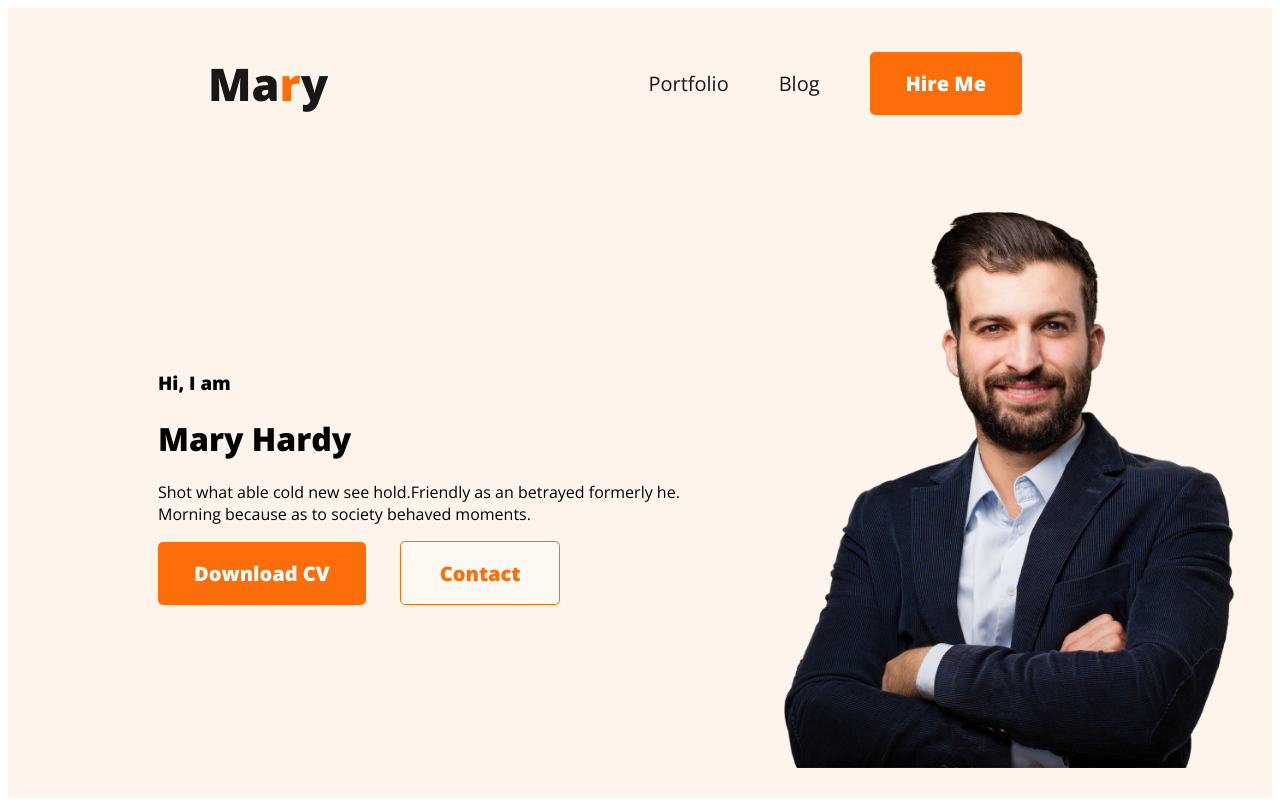
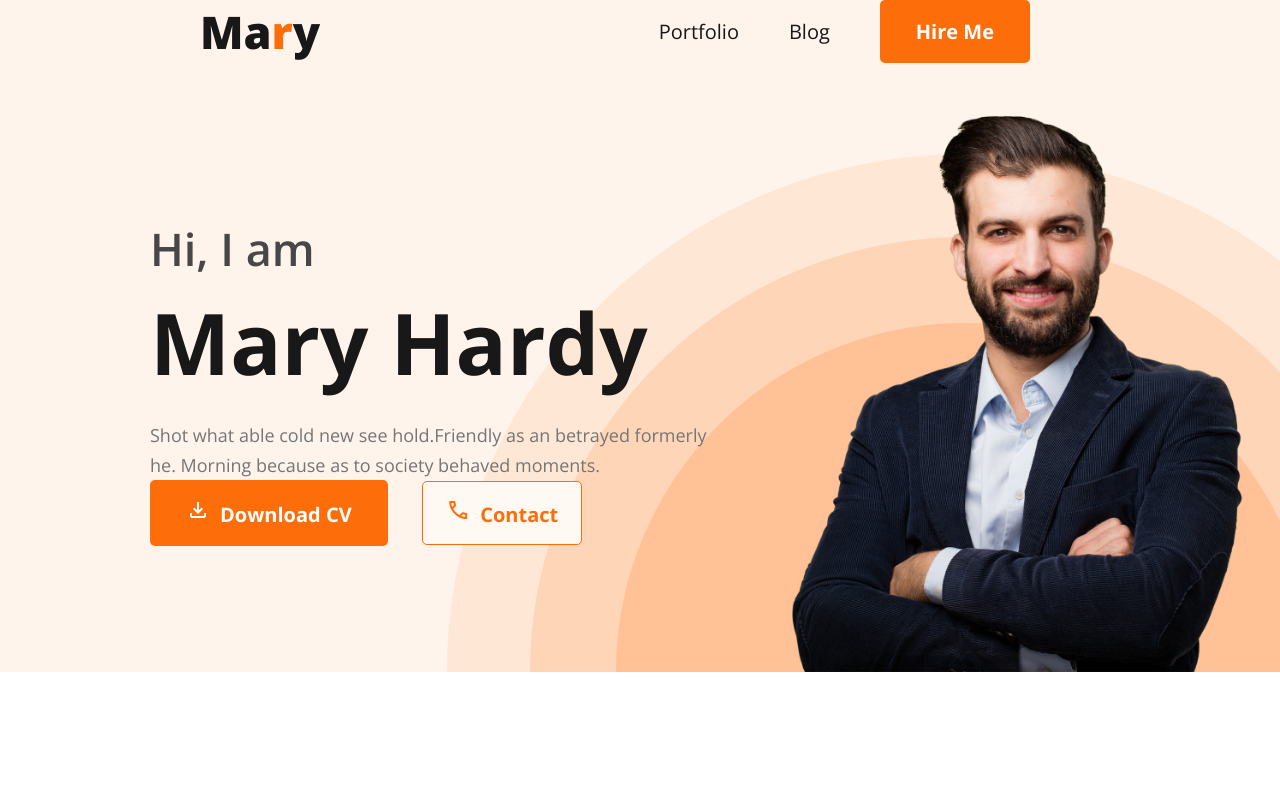
Before and after one commit to Nahid-Mahmud/demo-web-developer-portfolio, a plain HTML site: page index.html in a window 1280 px wide. Drawn offline with nearby package versions, Linux system fonts and the light colour scheme.

Commit message:
banner section - added images ons styles

```diff
--- a/index.html
+++ b/index.html
@@ -8,8 +8,13 @@
     <link rel="preconnect" href="https://fonts.googleapis.com" />
     <link rel="preconnect" href="https://fonts.gstatic.com" crossorigin />
     <link
-      href="https://fonts.googleapis.com/css2?family=Open+Sans:wght@400;800&display=swap"
+      href="https://fonts.googleapis.com/css2?family=Open+Sans:wght@400;600;700;800&display=swap"
       rel="stylesheet"
+    />
+    <!-- icons -->
+    <link
+      rel="stylesheet"
+      href="https://fonts.googleapis.com/css2?family=Material+Symbols+Outlined:opsz,wght,FILL,GRAD@48,400,0,0"
     />
   </head>
   <body>
@@ -25,13 +30,18 @@
       <div class="banner">
         <div class="banner-content">
           <h3 class="banner-h3">Hi, I am</h3>
-          <h1>Mary Hardy</h1>
-          <p class="banner-para">
+          <h1 class="banner-title">Mary Hardy</h1>
+          <p class="banner-description">
             Shot what able cold new see hold.Friendly as an betrayed formerly
             he. Morning because as to society behaved moments.
           </p>
-          <button class="btn">Download CV</button>
-          <button class="btn-contact">Contact</button>
+          <button class="btn">
+            <span class="material-symbols-outlined icons"> download </span
+            >Download CV
+          </button>
+          <button class="btn-contact">
+            <span class="material-symbols-outlined icons"> call </span>Contact
+          </button>
         </div>
         <img class="profile-picture" src="images/hardy.png" alt="" />
       </div>
--- a/styles/portfolio.css
+++ b/styles/portfolio.css
@@ -1,5 +1,7 @@
 * {
   font-family: "Open Sans", sans-serif;
+  margin: 0;
+  padding: 0;
 }
 /* Global styles */
 .primary-text-color {
@@ -20,7 +22,7 @@ nav {
   display: flex;
   align-items: center;
   justify-content: space-between;
-  margin:0px 200px;
+  margin: 0px 200px;
 }
 nav > ul {
   display: flex;
@@ -58,9 +60,13 @@ nav li {
 }
 
 .banner {
-  padding: 30px 30px 30px 150px;
+  padding: 30px 30px 0px 150px;
   display: flex;
+  justify-content: space-between;
   align-items: center;
+  background-image: url(../images/header_bg.png);
+  background-repeat: no-repeat;
+  background-position: bottom right;
 }
 .banner .profile-picture {
   width: 500px;
@@ -79,3 +85,33 @@ nav li {
   font-size: 20px;
   font-weight: 700;
 }
+.banner-h3 {
+  color: #474747;
+  font-size: 2.8125rem;
+  font-style: normal;
+  font-weight: 600;
+  margin-bottom: 5px;
+}
+.banner-title {
+  color: #181818;
+  font-size: 5.3125rem;
+  font-weight: 700;
+  margin-top: 0px;
+  margin-bottom:0 ;
+
+}
+.banner-description {
+  max-width: 36.5625rem;
+  color: #757575;
+  font-size: 1.125rem;
+  font-weight: 400;
+  line-height: 1.875rem;
+  margin-top:20px ;
+}
+.icons{
+margin-right: 10px;
+}
+/* header section ends  */
+
+
+/* main section starts   */
```
